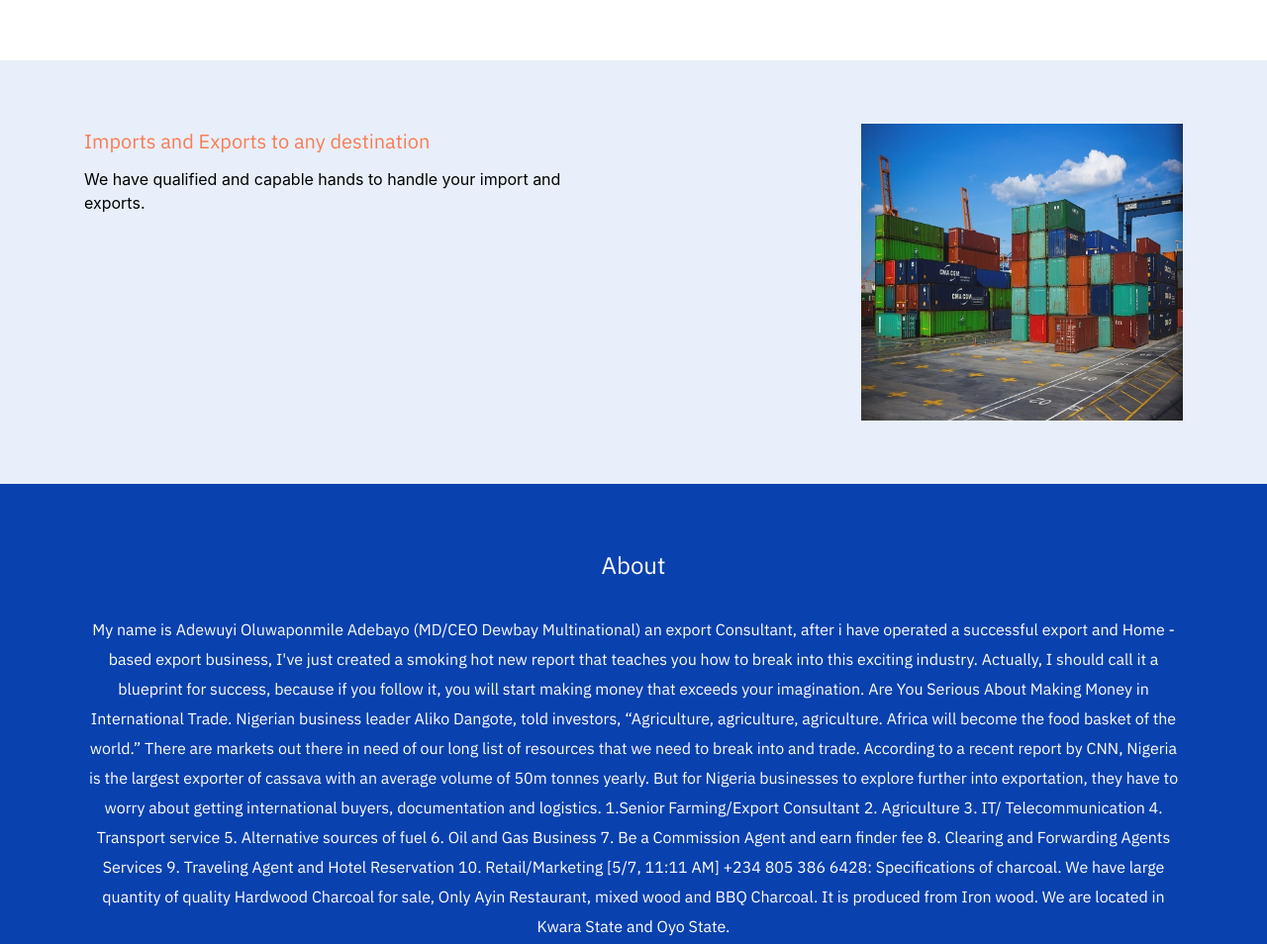
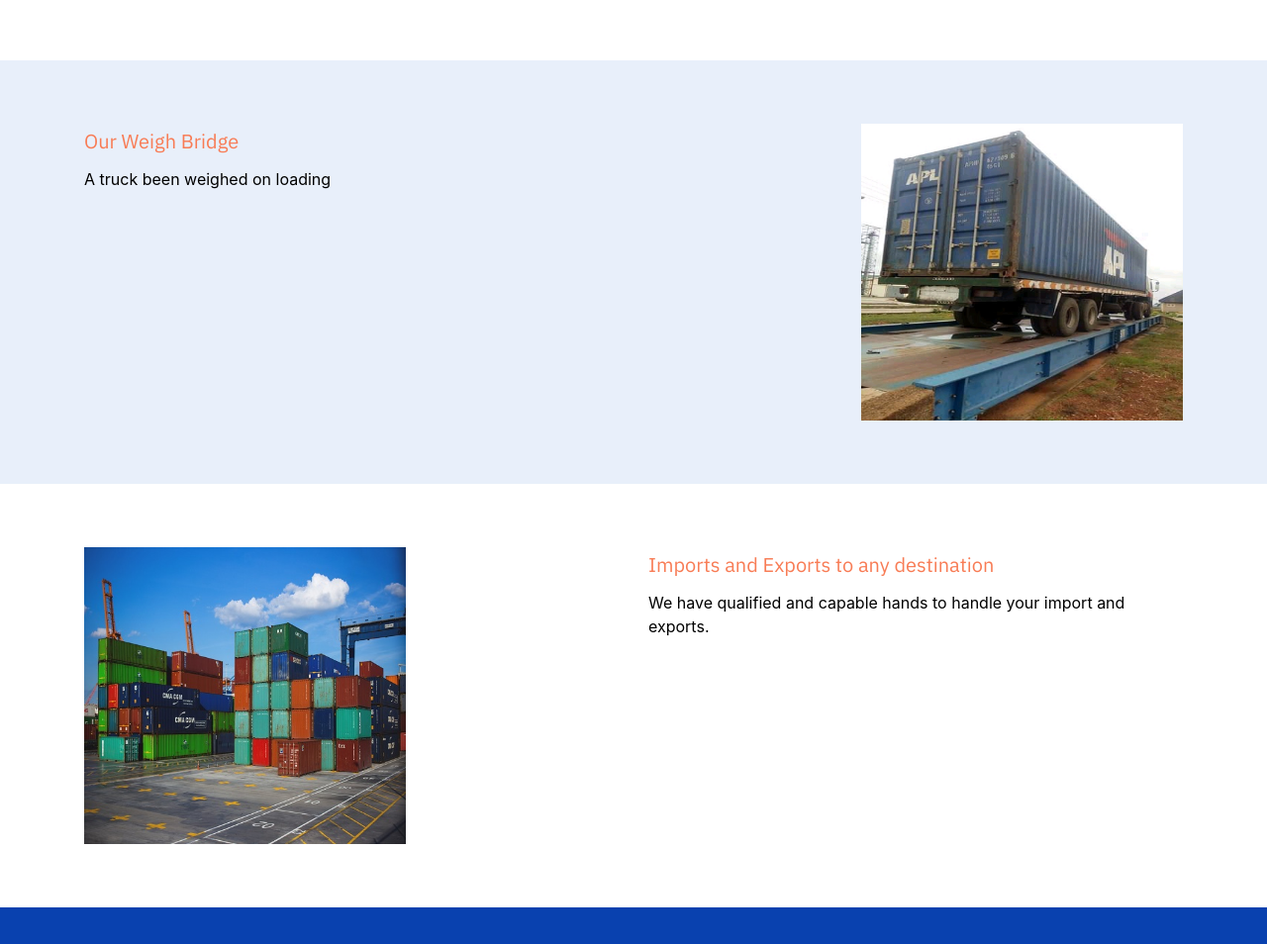
Before and after one commit to htolajide/DewBay, a plain HTML site: page index.html in a window 1280 px wide. Shown: the part 2326-3280 px from the top of the page at 99% size. Drawn offline with nearby package versions, Linux system fonts and the light colour scheme.

Commit message:
weighbridge-added

```diff
--- a/index.html
+++ b/index.html
@@ -216,13 +216,32 @@
                     <div style="margin-top: 64px;">
                         <h3 class="display-2"
                             style="font-family: 'IBM Plex Sans', sans-serif;color: #F87C55;font-size: 20px;line-height: 36px;">
+                            Our Weigh Bridge</h3>
+                        <p style="color: #000;font-size: 16px;">A truck been weighed on loading</p>
+                    </div>
+                </div>
+                <div
+                    class="col-sm-12 col-md-12 col-lg-6 text-justify d-sm-flex justify-content-center justify-content-sm-center justify-content-md-center justify-content-lg-end">
+                    <div class="text-right" style="margin-top: 64px;"><img class="img-fluid"
+                            src="assets/img/weighbridge.png" style="width: 325px;height: 300px;margin-bottom: 64px;"></div>
+                </div>
+            </div>
+        </div>
+    </section>
+    <section style="background-color: #fff;">
+        <div class="container">
+            <div class="row d-flex flex-row-reverse flex-wrap">
+                <div class="col-sm-12 col-md-12 col-lg-6 flex-column">
+                    <div style="margin-top: 64px;">
+                        <h3 class="display-2"
+                            style="font-family: 'IBM Plex Sans', sans-serif;color: #F87C55;font-size: 20px;line-height: 36px;">
                             Imports and Exports to any destination</h3>
-                        <p style="color: #000;font-size: 16px;">We have qualified and capable hands to handle your
+                        <p style="color: #000;;font-size: 16px;">We have qualified and capable hands to handle your
                             import and exports.</p>
                     </div>
                 </div>
                 <div
-                    class="col-sm-12 col-md-12 col-lg-6 text-justify d-sm-flex justify-content-center justify-content-sm-center justify-content-md-center justify-content-lg-end">
+                    class="col-sm-12 col-md-12 col-lg-6 text-justify d-sm-flex justify-content-center justify-content-sm-center justify-content-md-center justify-content-lg-start">
                     <div class="text-right" style="margin-top: 64px;"><img class="img-fluid"
                             src="assets/img/exports.jpeg" style="width: 325px;height: 300px;margin-bottom: 64px;"></div>
                 </div>
```
Also changed, not shown: assets/img/weighbridge.png (added).
